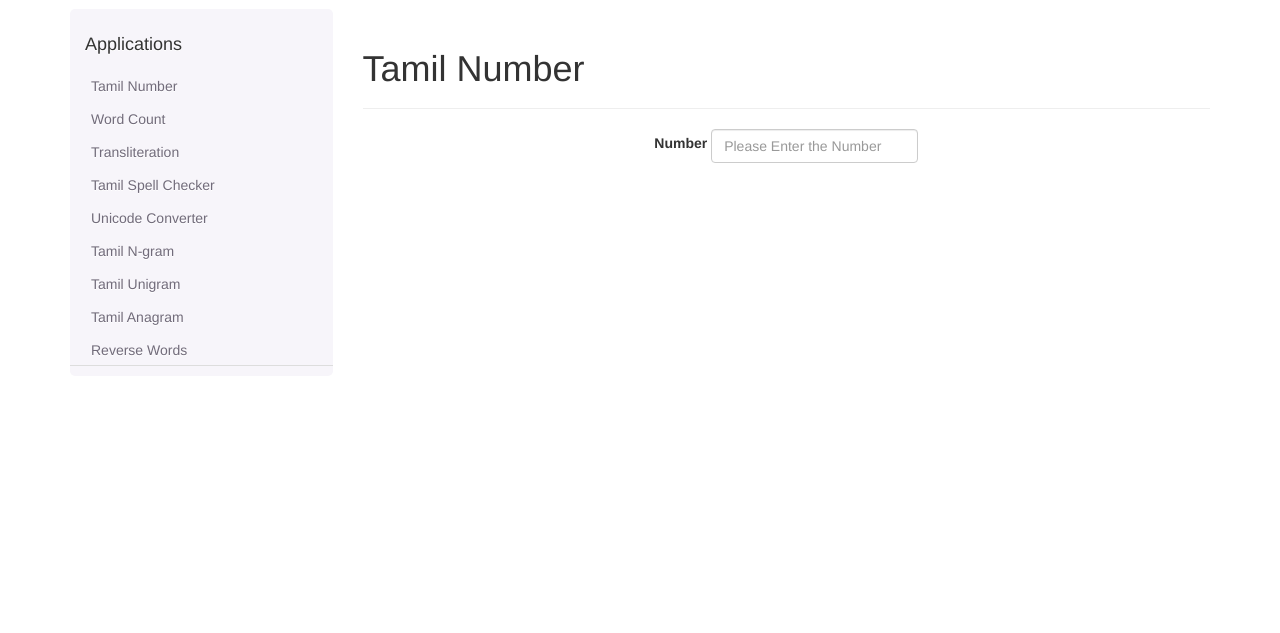
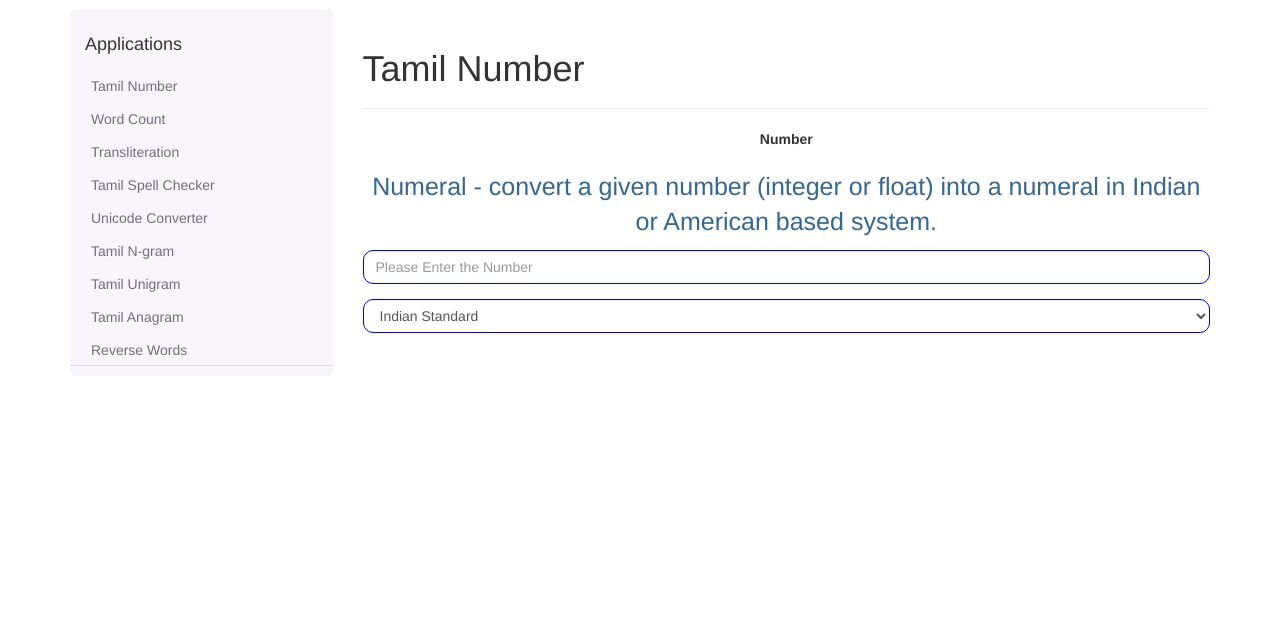
Before and after one commit to abuvanth/open-tamil-web-interface, a Flask app: page /number in a window 1280 px wide. Shown: the part 51-684 px from the top of the page. Run offline with Flask 2, Linux system fonts and the light colour scheme; some libraries are stand-ins or nearby versions.

Commit message:
Update number.html

```diff
--- a/templates/number.html
+++ b/templates/number.html
@@ -12,24 +12,40 @@
     <h1>Tamil Number</h1>
 </div>
 <center>
-<form class="form-inline form-group">
+<form class="form-group">
     <div class="form-group">
         <label for="word">Number</label>
     </div>
-    <div class="form-group">
-        <input type="text" name="word" id="txt" class="form-control" placeholder="Please Enter the Number"/>
-    </div>
+<p class="important">Numeral - convert a given number (integer or float) into a numeral in Indian or American based system.</p>
+        <input type="text" name="word" id="txt" class="form-control" placeholder="Please Enter the Number" style="border: 1px solid blue;
+            border-radius: 10px;"/>
 </form>
-<p id="disp" class='important'>
+<select name="tp" id="st" class="form-control" style="border: 1px solid blue;
+            border-radius: 10px;">
+<option value="IN">Indian Standard
+</option>
+<option value="US">American Standard
+</option>
+</select>
+<p id="disp" class='important' style="padding-top:60px">
 </p>
 </center>
 </section>
 <script type="text/javascript">
 	$(document).ready(function () {
 	$('#txt').keyup(function(){
-    var dat = $('#txt').val()
+         getdata()
+
+  	})
+$('#st').change(function(){
+         getdata()
+
+  	})
+function getdata(){
+var dat = $('#txt').val()
+    var st = $('#st').val()
     $.ajax({
-    	url: '/number/'+dat,
+    	url: '/number/'+dat+'?type='+st,
     	success: function(data){
         $('#disp').show()
         $('#disp').text(data.result)
@@ -38,8 +54,7 @@
     if ($('#txt').val()==''){
 $('#disp').hide()
 }
-
-  	})
+}
 	})
 
 </script>
```
